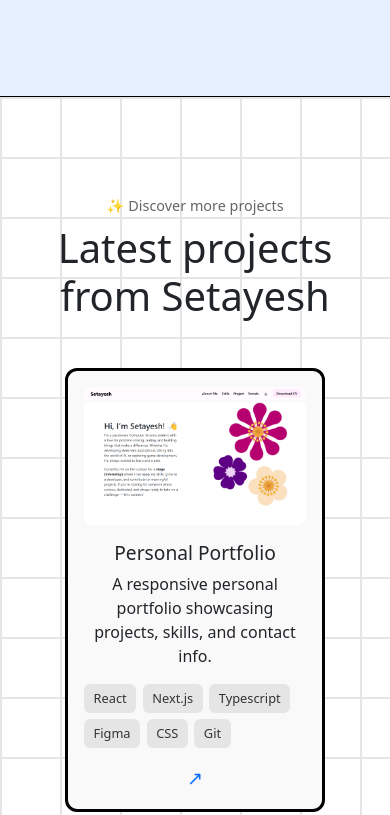
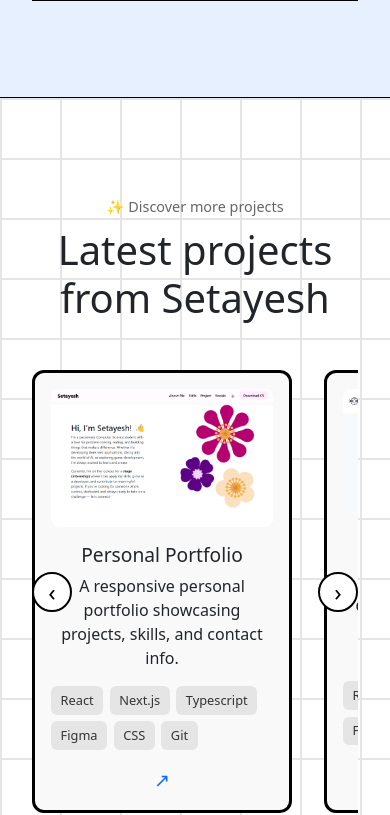
Before and after one commit to Setayesh2332/personal-portfolio-1.0, a React (Vite) app: page / in a window 390 px wide. Shown: the part 1431-2246 px from the top of the page. Built offline with nearby package versions, Linux system fonts and the light colour scheme; no server answers.

Commit message:
Update the project and its style

```diff
--- a/src/App.css
+++ b/src/App.css
@@ -505,6 +505,7 @@ main > section:not(:first-of-type) {
   background-image: linear-gradient(to right, #e5e5e5 2px, transparent 2px),
     linear-gradient(to bottom, #e5e5e5 2px, transparent 2px);
   background-size: 60px 60px;
+  align-items: center;
 }
 
 .projects-title {
@@ -521,22 +522,61 @@ main > section:not(:first-of-type) {
   margin-bottom: 0.5rem;
 }
 
+.projects-scroll {
+  position: relative;
+}
+
 .projects-grid {
   display: flex;
-  flex-wrap: wrap;
-  justify-content: center;
+  flex-wrap: nowrap;
   gap: 2rem;
+  overflow-x: auto;
+  scroll-snap-type: x mandatory;
+  scroll-behavior: smooth;
+  scrollbar-width: none;
+  -ms-overflow-style: none;
+  justify-content: flex-start;
+}
+
+.projects-grid::-webkit-scrollbar {
+  display: none;
 }
 
 .project-card {
   display: flex;
   flex-direction: column;
   width: 260px;
+  flex: 0 0 auto;
+  scroll-snap-align: start;
   background-color: #f9f9f9;
   padding: 1rem;
   border: 3px solid #000;
   border-radius: 12px;
   font-family: system-ui, sans-serif;
+}
+
+.scroll-button {
+  display: none;
+  position: absolute;
+  top: 50%;
+  transform: translateY(-50%);
+  width: 2.5rem;
+  height: 2.5rem;
+  border-radius: 50%;
+  border: 2px solid #000;
+  background: #fff;
+  cursor: pointer;
+  align-items: center;
+  justify-content: center;
+  font-size: 1.5rem;
+}
+
+.scroll-button.prev {
+  left: 0;
+}
+
+.scroll-button.next {
+  right: 0;
 }
 
 .project-img {
@@ -616,6 +656,10 @@ main > section:not(:first-of-type) {
   .project-img {
     width: 100%;
     max-width: 320px;
+  }
+
+  .scroll-button {
+    display: flex;
   }
 }
 
@@ -1021,8 +1065,8 @@ main > section:not(:first-of-type) {
   display: flex;
   align-items: center;
   background-color: #f1f7ff;
-  border: 1px solid #d2d6dc;
-  border-radius: 12px;
+  border: 2px solid #000000;
+  border-radius: 0px;
   max-width: 900px;
   width: 100%;
   font-family: 'Roboto', sans-serif;
@@ -1041,8 +1085,8 @@ main > section:not(:first-of-type) {
   display: block;
   width: 100%;
   height: auto;
-  border-radius: 8px;
-  border: 1px solid #d2d6dc;
+  border-radius: 0px;
+  border: 2px solid #000000;
 }
 
 .play-overlay {
--- a/src/components/Projects.tsx
+++ b/src/components/Projects.tsx
@@ -1,8 +1,20 @@
+import { useRef } from 'react';
 import Portfolio from '../assets/portfolio.png';
 import Sentient from '../assets/AI-sentient.png';
 import Chainon from '../assets/Chainon.png';
 
 function Projects() {
+  const scrollRef = useRef<HTMLDivElement>(null);
+  const handleScroll = (direction: 'left' | 'right') => {
+    const container = scrollRef.current;
+    if (container) {
+      const scrollAmount = container.clientWidth;
+      container.scrollBy({
+        left: direction === 'left' ? -scrollAmount : scrollAmount,
+        behavior: 'smooth'
+      });
+    }
+  };
   const projects = [
     {
       title: "Personal Portfolio",
@@ -35,8 +47,16 @@ function Projects() {
       </p>
       <h2 className="projects-title">Latest projects from Setayesh</h2>
 
-      <div className="projects-grid">
-        {projects.map((proj, idx) => (
+      <div className="projects-scroll">
+        <button
+          className="scroll-button prev"
+          aria-label="previous project"
+          onClick={() => handleScroll('left')}
+        >
+          &#8249;
+        </button>
+        <div className="projects-grid" ref={scrollRef}>
+          {projects.map((proj, idx) => (
           <div className="project-card" key={idx}>
             <img src={proj.image} alt={proj.title} className="project-img" />
             <div className="project-details">
@@ -60,6 +80,14 @@ function Projects() {
             </div>
           </div>
         ))}
+        </div>
+        <button
+          className="scroll-button next"
+          aria-label="next project"
+          onClick={() => handleScroll('right')}
+        >
+          &#8250;
+        </button>
       </div>
     </section>
   );
```
